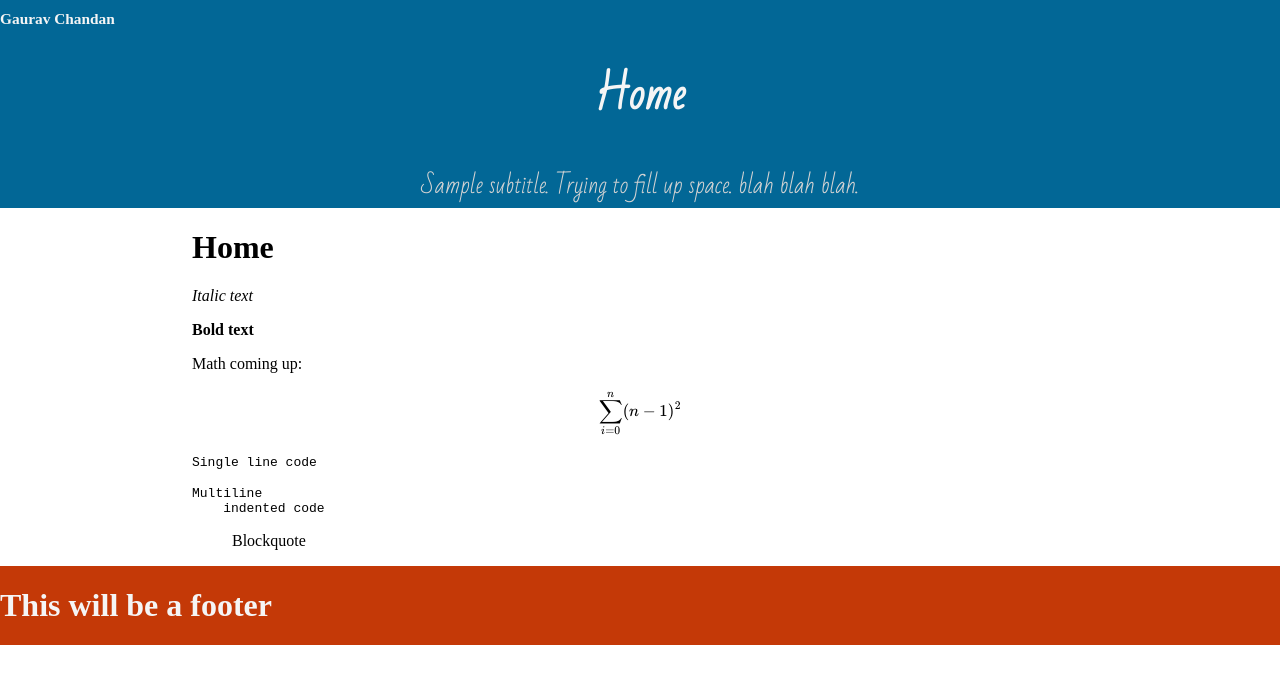
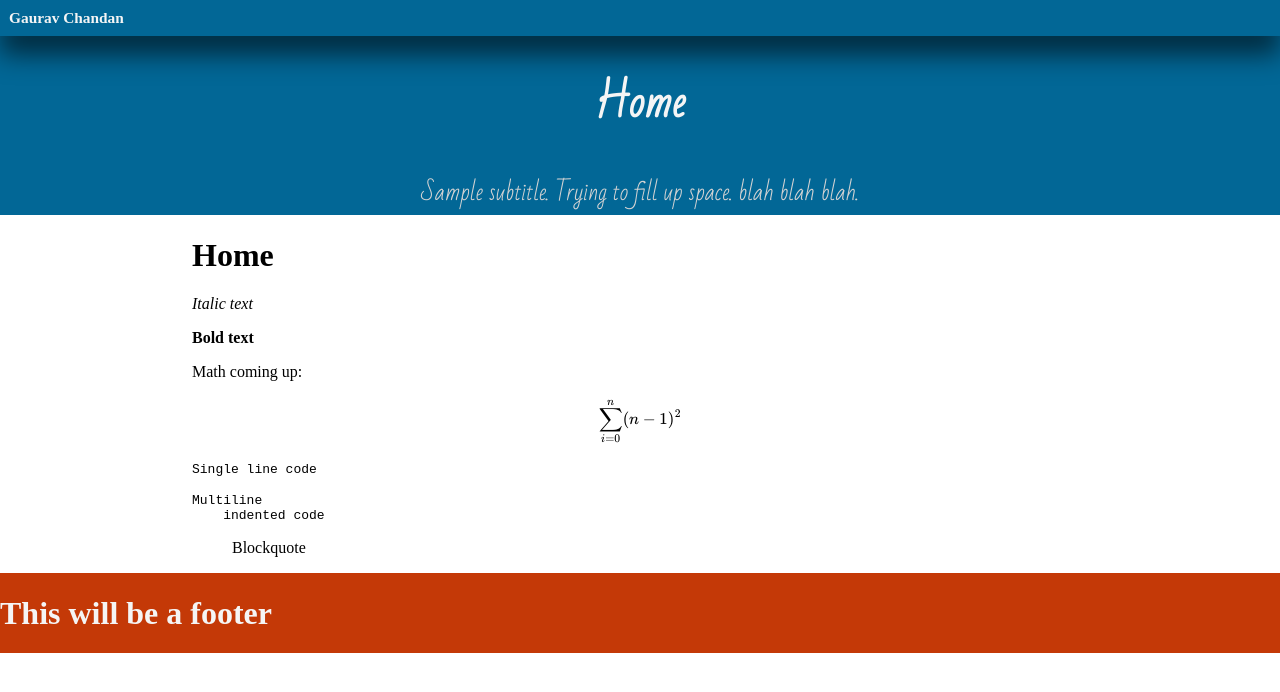
Before and after one commit to gauravchandan/gauravchandan.github.io, a Jekyll site: the page built from index.md, in a window 1280 px wide. Shown: the top 692 px of the page. Built offline with Jekyll 4.4.1, drawn with Linux system fonts in a browser that asks for light colours; formulas are drawn with MathJax 3.

Commit message:
Shadow to site title

```diff
--- a/_sass/typography.scss
+++ b/_sass/typography.scss
@@ -2,6 +2,10 @@
 .grid-header .site-name{
     font-size: 1.2vw;
     color: whitesmoke;
+    box-shadow: 0 2vh 3vh rgba(0, 0, 0, 0.603);
+    height: auto;
+    margin: 0;
+    padding: 1vh;
 }
 /* To be used for the page title, i.e About or Welcome or Home, etc */
 .grid-header .page-title{
```
Also changed, not shown: _sass/gridstyle.scss (line endings or trailing spaces), 2 other files.
